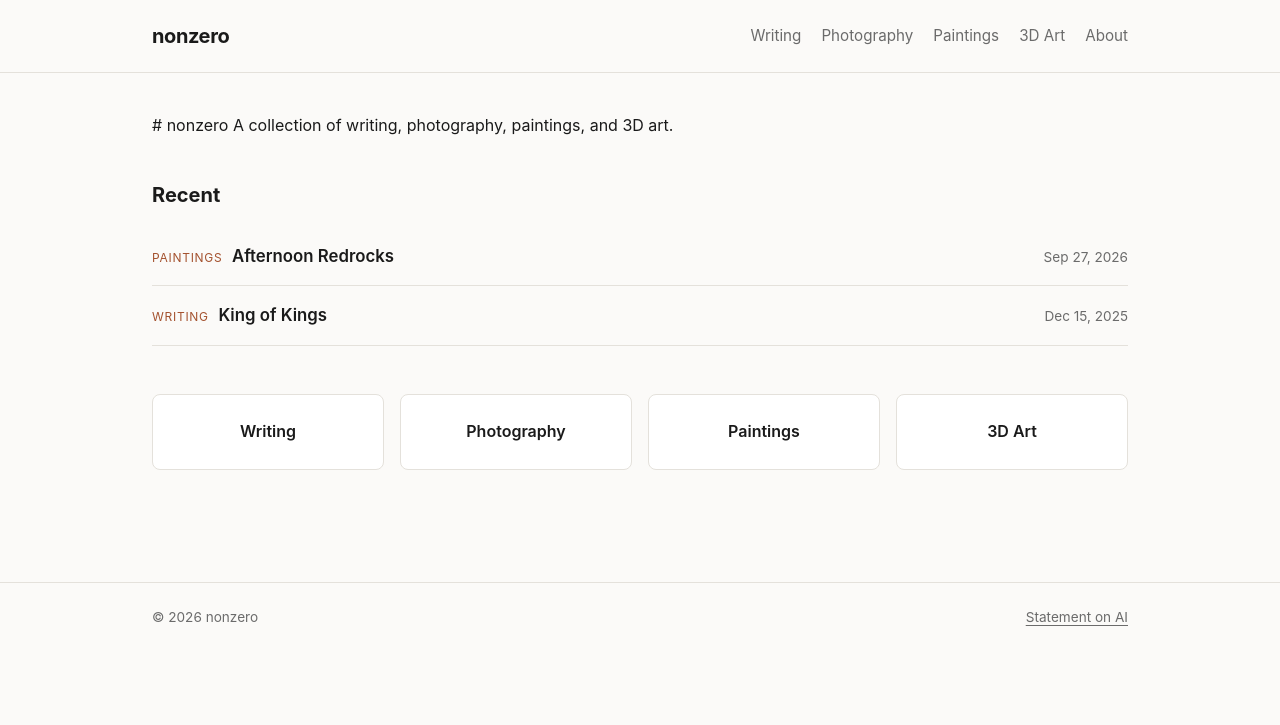
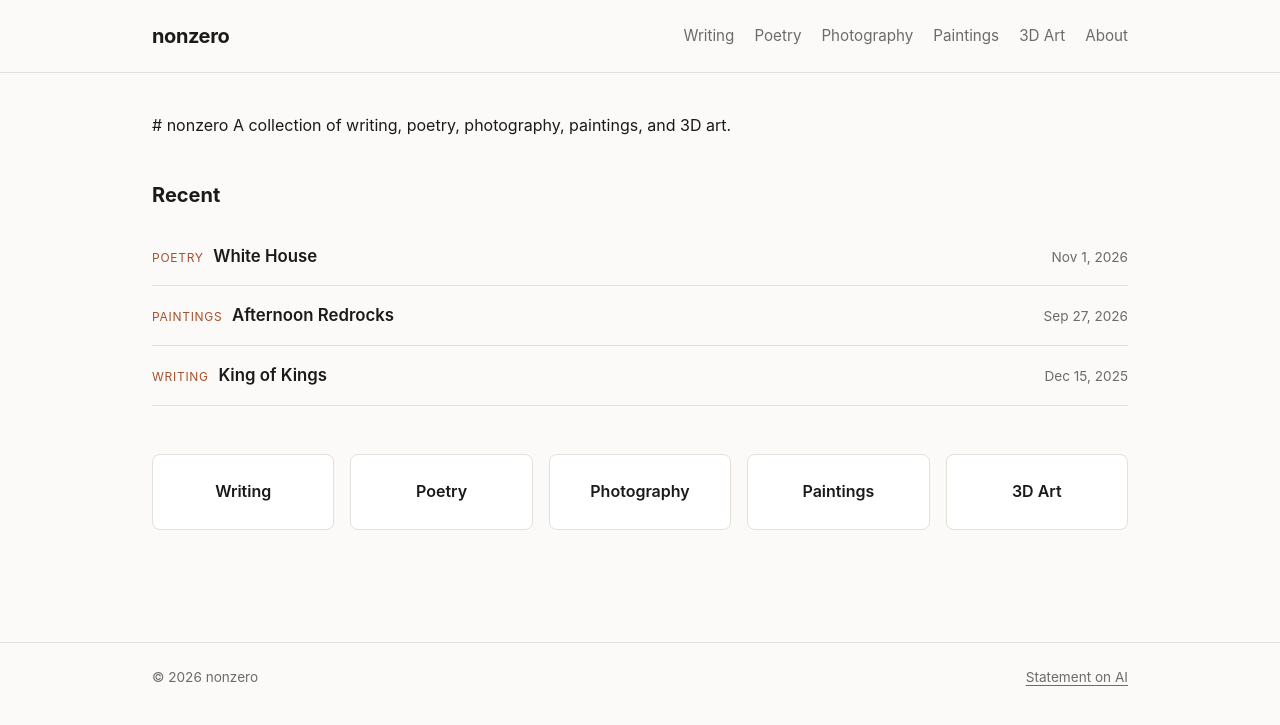
Before and after one commit to bensnoozled/bensnoozled.github.io, a Jekyll site: the page built from index.html, in a window 1280 px wide. Shown: the top 725 px of the page. Built offline with Jekyll 4.4.1, drawn with Linux system fonts in a browser that asks for light colours.

Commit message:
Add Poetry section and White House poem
Co-Authored-By: Claude Opus 5.5 <noreply@anthropic.com>

```diff
--- a/_config.yml
+++ b/_config.yml
@@ -1,5 +1,5 @@
 title: nonzero
-description: "Writing, photography, paintings, and 3D art."
+description: "Writing, poetry, photography, paintings, and 3D art."
 url: "https://banderl.net"
 baseurl: ""
 
@@ -14,6 +14,9 @@ collections:
   writing:
     output: true
     permalink: /writing/:path/
+  poetry:
+    output: true
+    permalink: /poetry/:path/
   photography:
     output: true
     permalink: /photography/:path/
@@ -30,6 +33,12 @@ defaults:
       type: writing
     values:
       layout: writing
+  - scope:
+      path: ""
+      type: poetry
+    values:
+      layout: writing
+      category: Poetry
   - scope:
       path: ""
       type: photography
--- a/_includes/header.html
+++ b/_includes/header.html
@@ -3,6 +3,7 @@
     <a class="site-title" href="{{ '/' | relative_url }}">{{ site.title }}</a>
     <nav class="site-nav">
       <a href="{{ '/writing/' | relative_url }}">Writing</a>
+      <a href="{{ '/poetry/' | relative_url }}">Poetry</a>
       <a href="{{ '/photography/' | relative_url }}">Photography</a>
       <a href="{{ '/paintings/' | relative_url }}">Paintings</a>
       <a href="{{ '/3d-art/' | relative_url }}">3D Art</a>
--- a/_layouts/home.html
+++ b/_layouts/home.html
@@ -7,6 +7,7 @@ layout: default
 
 {% assign recent = "" | split: "" %}
 {% for item in site.writing %}{% assign recent = recent | push: item %}{% endfor %}
+{% for item in site.poetry %}{% assign recent = recent | push: item %}{% endfor %}
 {% for item in site.photography %}{% assign recent = recent | push: item %}{% endfor %}
 {% for item in site.paintings %}{% assign recent = recent | push: item %}{% endfor %}
 {% for item in site["3d-art"] %}{% assign recent = recent | push: item %}{% endfor %}
@@ -29,6 +30,7 @@ layout: default
 
 <section class="section-cards">
   <a class="card" href="{{ '/writing/' | relative_url }}">Writing</a>
+  <a class="card" href="{{ '/poetry/' | relative_url }}">Poetry</a>
   <a class="card" href="{{ '/photography/' | relative_url }}">Photography</a>
   <a class="card" href="{{ '/paintings/' | relative_url }}">Paintings</a>
   <a class="card" href="{{ '/3d-art/' | relative_url }}">3D Art</a>
--- a/_layouts/writing-index.html
+++ b/_layouts/writing-index.html
@@ -4,7 +4,8 @@ layout: default
 <h1>{{ page.title }}</h1>
 {% if content and content != "" %}<div class="prose intro">{{ content }}</div>{% endif %}
 
-{% assign items = site.writing | sort: "date" | reverse %}
+{% assign source = page.collection | default: "writing" %}
+{% assign items = site[source] | sort: "date" | reverse %}
 <ul class="item-list">
   {% for item in items %}
   <li>
--- a/index.html
+++ b/index.html
@@ -4,4 +4,4 @@ title: nonzero
 ---
 # nonzero
 
-A collection of writing, photography, paintings, and 3D art.
+A collection of writing, poetry, photography, paintings, and 3D art.
--- /dev/null
+++ b/poetry.html
@@ -0,0 +1,6 @@
+---
+layout: writing-index
+title: Poetry
+collection: poetry
+permalink: /poetry/
+---
```
Also changed, not shown: _poetry/white-house.md (added, +48 -0 lines), README.md.
